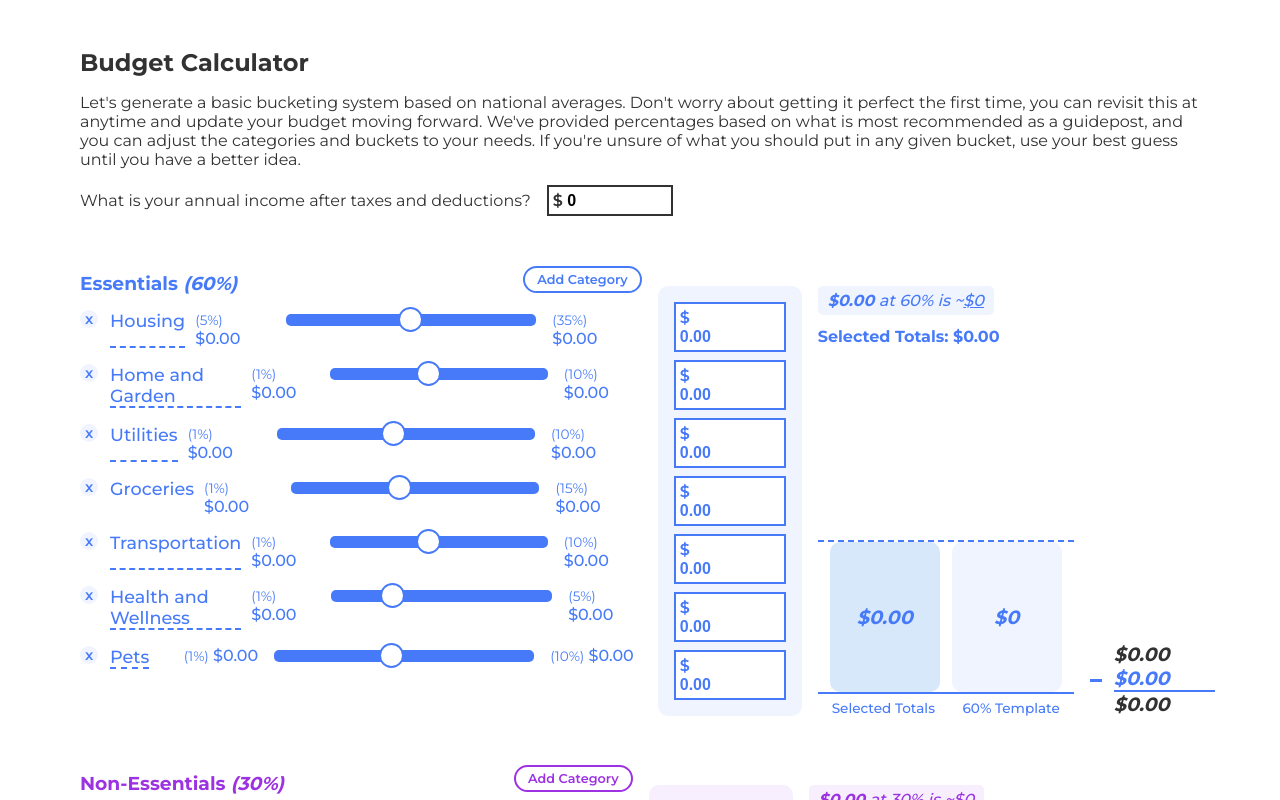
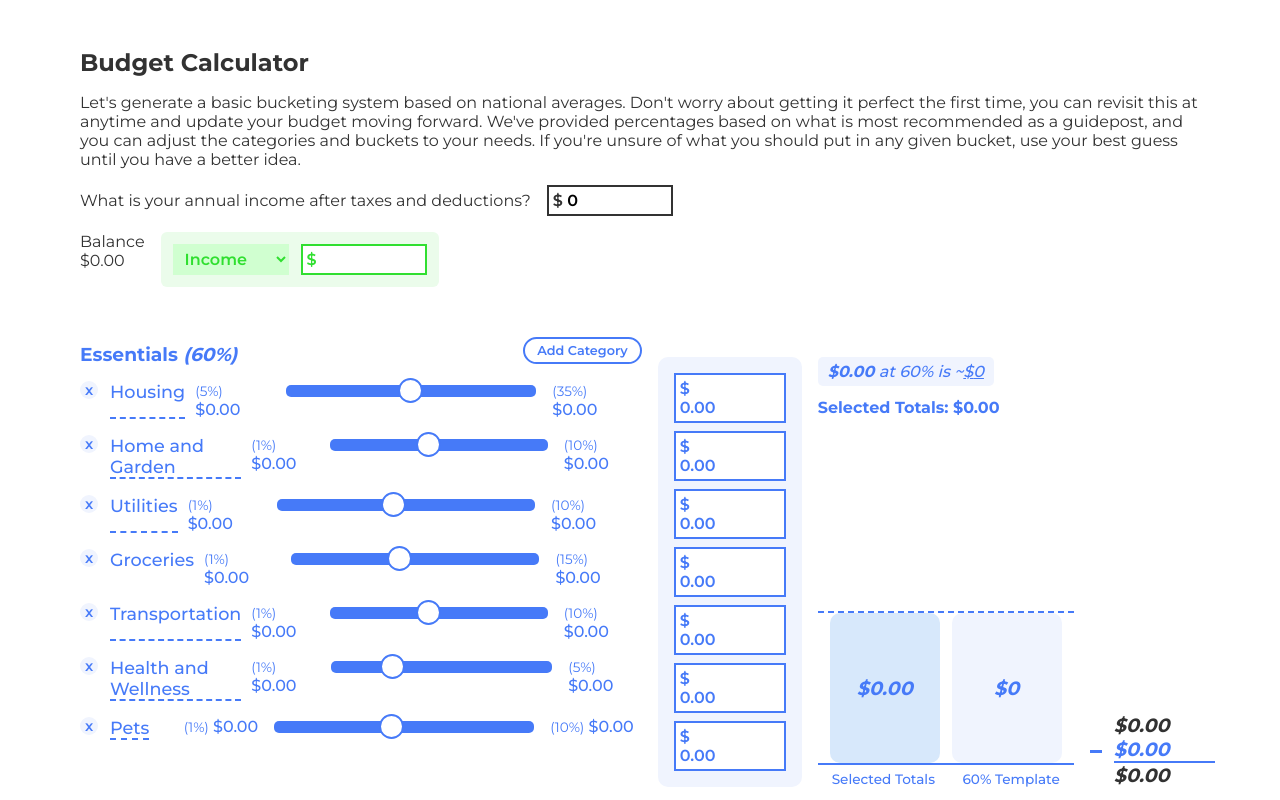
Before and after one commit to rubybeaches/BetterBudgetBuilds, a Next.js app: page /budget in a window 1280 px wide. Shown: the top 800 px of the page. Built offline with nearby package versions, Linux system fonts and the light colour scheme.

Commit message:
proof of concept for income categories

```diff
--- a/src/app/budget/page.css
+++ b/src/app/budget/page.css
@@ -31,6 +31,43 @@
   background: linear-gradient(122deg, #467af8, #9c32e2, #ff2955, #ffb15a);
   background-clip: text;
   -webkit-text-fill-color: transparent;
+}
+.incomeSection {
+  display: flex;
+  gap: 1em;
+}
+
+.incomeContainer {
+  background-color: #ebfceb;
+  padding: 12px;
+  display: flex;
+  gap: 12px;
+  width: fit-content;
+  border-radius: 6px;
+  color: #30df30;
+}
+
+.incomeContainer select {
+  border: none;
+  outline: none;
+  background-color: #d0ffd0;
+  padding: 4px 8px;
+  color: #30df30;
+  font-size: 1em;
+  font-weight: 600;
+  font-family: Montserrat;
+}
+
+.incomeContainer select option {
+  background-color: #fff;
+}
+
+.incomeContainer > div:has(> input[type="text"]) {
+  border-color: #30df30;
+}
+
+.incomeContainer input[type="text"] {
+  color: #30df30;
 }
 
 .sectionContainer {
@@ -139,6 +176,7 @@ input[type="text"] {
   font-size: 1em;
   font-weight: 600;
   width: 100px;
+  font-family: Montserrat;
 }
 
 .slider {
--- a/src/app/budget/page.tsx
+++ b/src/app/budget/page.tsx
@@ -167,6 +167,22 @@ const Budget = () => {
         )}
       </label>
 
+      <div className="incomeSection">
+        <span>
+          <p>Balance</p>
+          <p>$0.00</p>
+        </span>
+        <div className="incomeContainer">
+          <select defaultValue="Income">
+            <option value="Income" label="Income" />
+            <option value="Paycheck" label="Paycheck" />
+          </select>
+          <div>
+            <span>$</span> <input type="text" />
+          </div>
+        </div>
+      </div>
+
       <CategorySection
         categories={essentialCategories}
         setCategories={setEssentialCategories}
```
